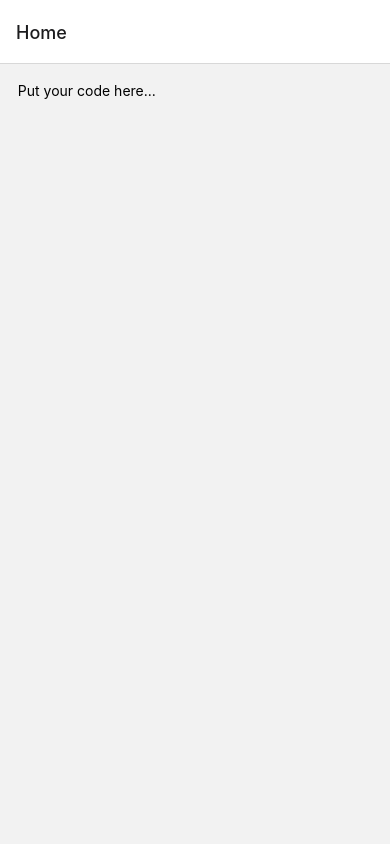
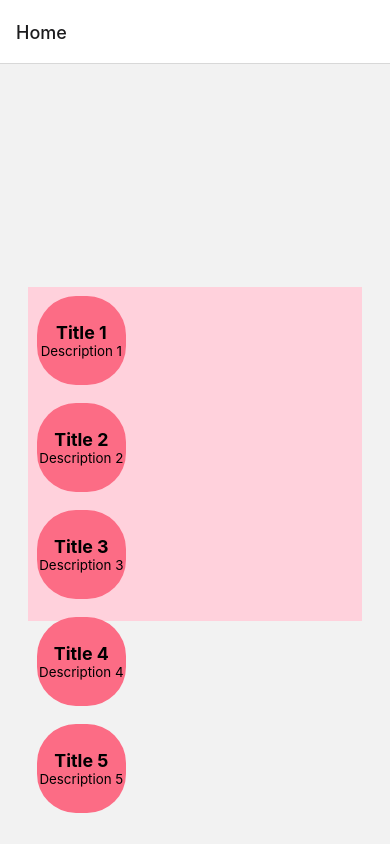
Before and after one commit to Franson33/reanimatedToys, a React Native app: screen / in a window 390 px wide. Built offline with nearby package versions, Linux system fonts and the light colour scheme.

Commit message:
added list container and list itself and basic styling

```diff
--- /dev/null
+++ b/src/components/CircleList/CircleList.tsx
@@ -0,0 +1,49 @@
+import { StyleSheet, Text, View } from 'react-native';
+
+import { theme } from '@theme';
+
+const listConfig = [
+  { title: 'Title 1', description: 'Description 1' },
+  { title: 'Title 2', description: 'Description 2' },
+  { title: 'Title 3', description: 'Description 3' },
+  { title: 'Title 4', description: 'Description 4' },
+  { title: 'Title 5', description: 'Description 5' },
+];
+
+export const CircleList = () => {
+  return (
+    <View style={styles.container}>
+      {listConfig.map((item, index) => (
+        <View key={index} style={styles.item}>
+          <Text style={styles.title}>{item.title}</Text>
+          <Text style={styles.description}>{item.description}</Text>
+        </View>
+      ))}
+    </View>
+  );
+};
+
+const styles = StyleSheet.create({
+  container: {
+    width: theme.scale(300),
+    height: theme.scale(300),
+    backgroundColor: '#ffd1dc',
+  },
+  item: {
+    justifyContent: 'center',
+    alignItems: 'center',
+    width: theme.scale(80),
+    height: theme.scale(80),
+    margin: theme.smallest,
+    borderRadius: theme.scale(35),
+    backgroundColor: '#fc6c85',
+  },
+  title: {
+    fontSize: theme.scale(16),
+    fontWeight: '700',
+  },
+  description: {
+    fontSize: theme.scale(12),
+    fontWeight: '400',
+  },
+});
--- a/src/components/index.ts
+++ b/src/components/index.ts
@@ -0,0 +1 @@
+export { CircleList } from './CircleList/CircleList';
--- a/src/screens/MainScreen/MainScreen.tsx
+++ b/src/screens/MainScreen/MainScreen.tsx
@@ -3,6 +3,7 @@ import { StyleSheet, Text, View } from 'react-native';
 
 import { NativeStackScreenProps } from '@react-navigation/native-stack';
 
+import { CircleList } from '@components';
 import { HomeStackParams } from '@navigator';
 import { theme } from '@theme';
 
@@ -11,7 +12,7 @@ type IMainScreenProps = NativeStackScreenProps<HomeStackParams, 'Home'>;
 export const MainScreen: FC<IMainScreenProps> = ({ route, navigation }) => {
   return (
     <View style={styles.container}>
-      <Text>Put your code here...</Text>
+      <CircleList />
     </View>
   );
 };
@@ -21,5 +22,7 @@ const styles = StyleSheet.create({
     flex: 1,
     width: '100%',
     padding: theme.small,
+    justifyContent: 'center',
+    alignItems: 'center',
   },
 });
```
